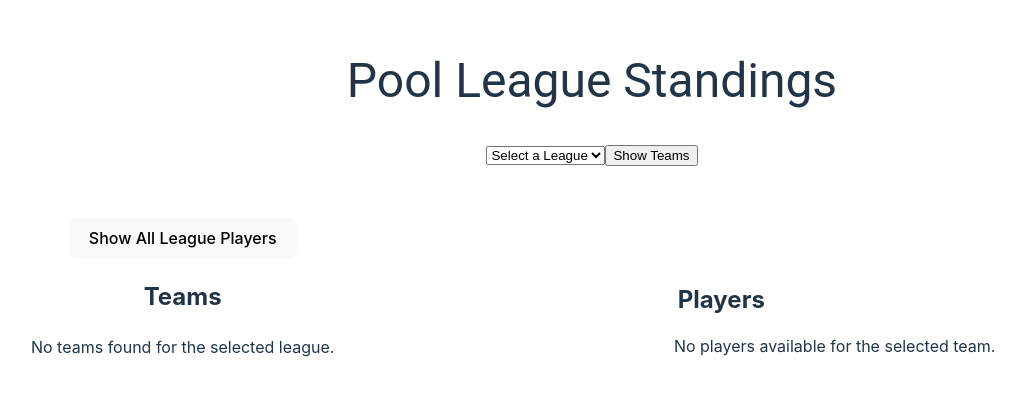
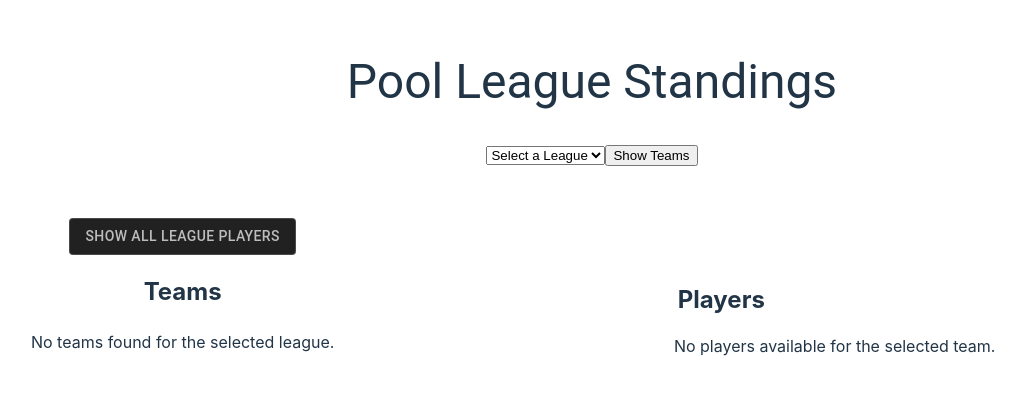
Before and after one commit to nharmston/PoolLeagueTracking, a React (Vite) app in the folder pool-league-tracking/: page / in a window 1280 px wide. Shown: the part 176-572 px from the top of the page, without its empty margins (76-1097 px from the left). Built offline with nearby package versions, Linux system fonts and the light colour scheme.

Commit message:
Swapped buttons to MUI, implemented themes.

```diff
--- a/pool-league-tracking/src/App.tsx
+++ b/pool-league-tracking/src/App.tsx
@@ -1,14 +1,15 @@
 import React, { useState } from 'react'
-import { League } from './data/league'
-import { Team } from './data/teams'
-import { Player } from './data/players'
+import { League } from './interfaces/league'
+import { Team } from './interfaces/teams'
+import { Player } from './interfaces/players'
 import grLogo from './assets/GrandRapids.png'
 import hLogo from './assets/Hibbing.png'
 import './App.css'
-import leagueData from "./leagueData.json"
+import leagueData from "./data/leagueData.json"
 import './index.css'
-import { Typography } from '@mui/material';
+import { Typography, Button, List, ListItem, ThemeProvider } from '@mui/material';
 import { LeagueForm } from './components/LeagueForm'
+import { theme } from './themes';
 
 function App() {
   const [selectedLeague, setSelectedLeague] = useState<string>("");
@@ -47,42 +48,62 @@ function App() {
   const leagueNames = extractLeagueNames(leagueData as League[]);
 
   return (
+    <ThemeProvider theme={theme}>
       <>
         <Typography variant="h3" component="h1">Pool League Standings </Typography>
         <LeagueForm
-          setTeams = {setTeams}
-          setPlayers = {setPlayers}
-          selectedLeague = {selectedLeague}
-          setSelectedLeague = {setSelectedLeague}
-          findPlayersByLeague = {findPlayersByLeague}
-          leagueNames = {leagueNames}
-          leagueData = {leagueData}
+          setTeams={setTeams}
+          setPlayers={setPlayers}
+          selectedLeague={selectedLeague}
+          setSelectedLeague={setSelectedLeague}
+          findPlayersByLeague={findPlayersByLeague}
+          leagueNames={leagueNames}
+          leagueData={leagueData}
         />
         <div className="container">
           <div className="teams-list">
-          <button
-            className="rounded bg-secondary m-1 p-1 hover:bg-green-100 hover:text-secondary text-slate-400"
+            <Button variant="outlined" sx={{ bgcolor: `primary.darker`, color: `primary.light` }}
               onClick={() => {
                 setPlayers(findPlayersByLeague(leagueData as League[], selectedLeague));
               }}
             >
               Show All League Players
-          </button>
+            </Button>
             <h2>Teams</h2>
-          <ul>
+            <List sx={{
+              width: '100%',
+              borderRadius: 1,
+              '& .MuiListItem-root': {
+                padding: 0,
+                mb: 1
+              }
+            }}>
               {teams.length > 0 ? (
                 teams.map((team, index) => (
-                <li
-                  key={index}
-                  onClick={() => setPlayers(findPlayersByTeamName(leagueData as League[], team))}
-                >
+                  <ListItem key={index} sx={{
+                    bgcolor: 'transparent'
+                  }}>
+                    <Button
+                      fullWidth
+                      variant="contained"
+                      sx={{
+                        bgcolor: 'primary.dark',
+                        color: 'common.white',
+                        '&:hover': {
+                          bgcolor: 'primary.light',
+                          color: 'primary.darker'
+                        }
+
+                      }}
+                      onClick={() => setPlayers(findPlayersByTeamName(leagueData as League[], team))}>
                       {team}
-                </li>
+                    </Button>
+                  </ListItem>
                 ))
               ) : (
                 <p>No teams found for the selected league.</p>
               )}
-          </ul>
+            </List>
           </div>
           <div className="players-table">
             <h2>Players</h2>
@@ -118,6 +139,7 @@ function App() {
           </div>
         </div>
       </>
+    </ThemeProvider>
   );
 }
 
--- a/pool-league-tracking/src/components/LeagueForm.tsx
+++ b/pool-league-tracking/src/components/LeagueForm.tsx
@@ -1,6 +1,6 @@
-import leagueData from "../leagueData.json";
-import { League }  from "../data/league";
-import { Player } from "../data/players"
+import leagueData from "../data/leagueData.json";
+import { League }  from "../interfaces/league";
+import { Player } from "../interfaces/players"
 import React from "react";
 import '../App.css'
 
--- /dev/null
+++ b/pool-league-tracking/src/themes.jsx
@@ -0,0 +1,13 @@
+import { createTheme } from '@mui/material';
+import { grey } from '@mui/material/colors';
+
+export const theme = createTheme({
+  palette: {
+    primary: {
+      light: grey[400],
+      main: grey[600],
+      dark: grey[700],
+      darker: grey[900],
+    },
+  },
+});
```
Also changed, not shown: pool-league-tracking/src/data/leagueData.json (renamed from pool-league-tracking/src/leagueData.json), pool-league-tracking/src/interfaces/league.ts (renamed from pool-league-tracking/src/data/league.ts), pool-league-tracking/src/interfaces/players.ts (renamed from pool-league-tracking/src/data/players.ts), pool-league-tracking/src/interfaces/teams.ts (renamed from pool-league-tracking/src/data/teams.ts). Lines whose indentation alone changed are shown as unchanged.
